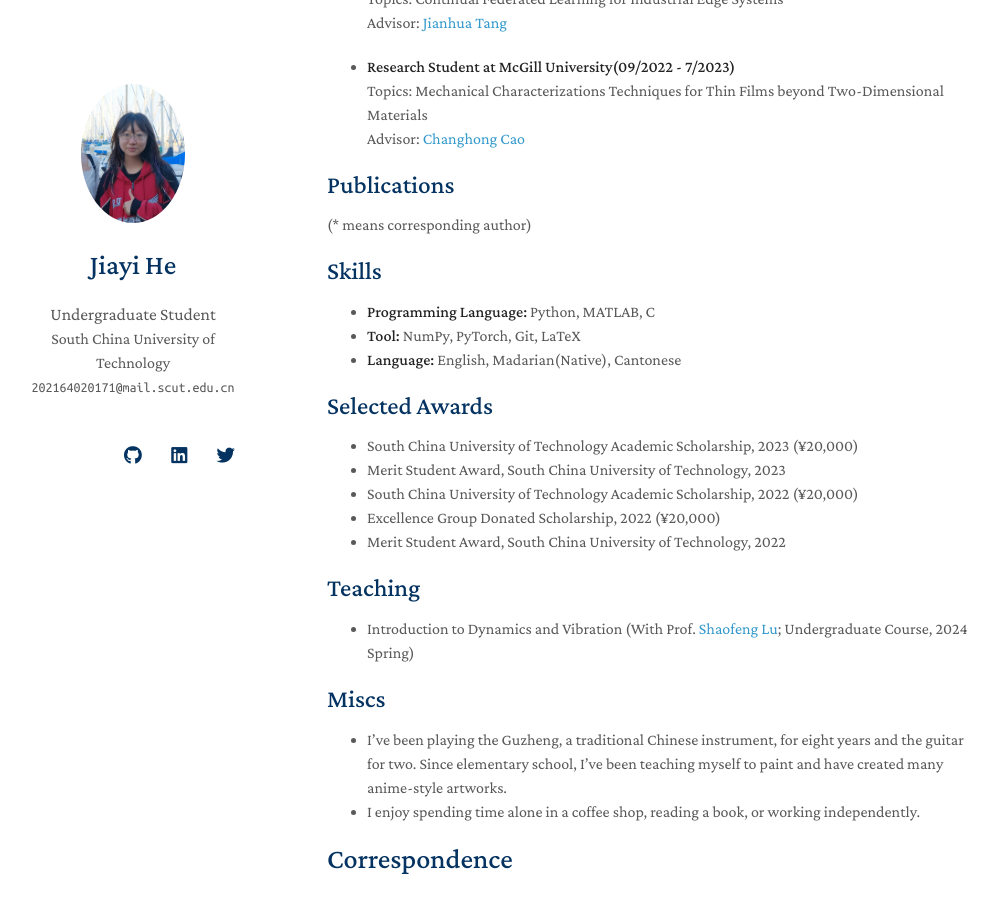
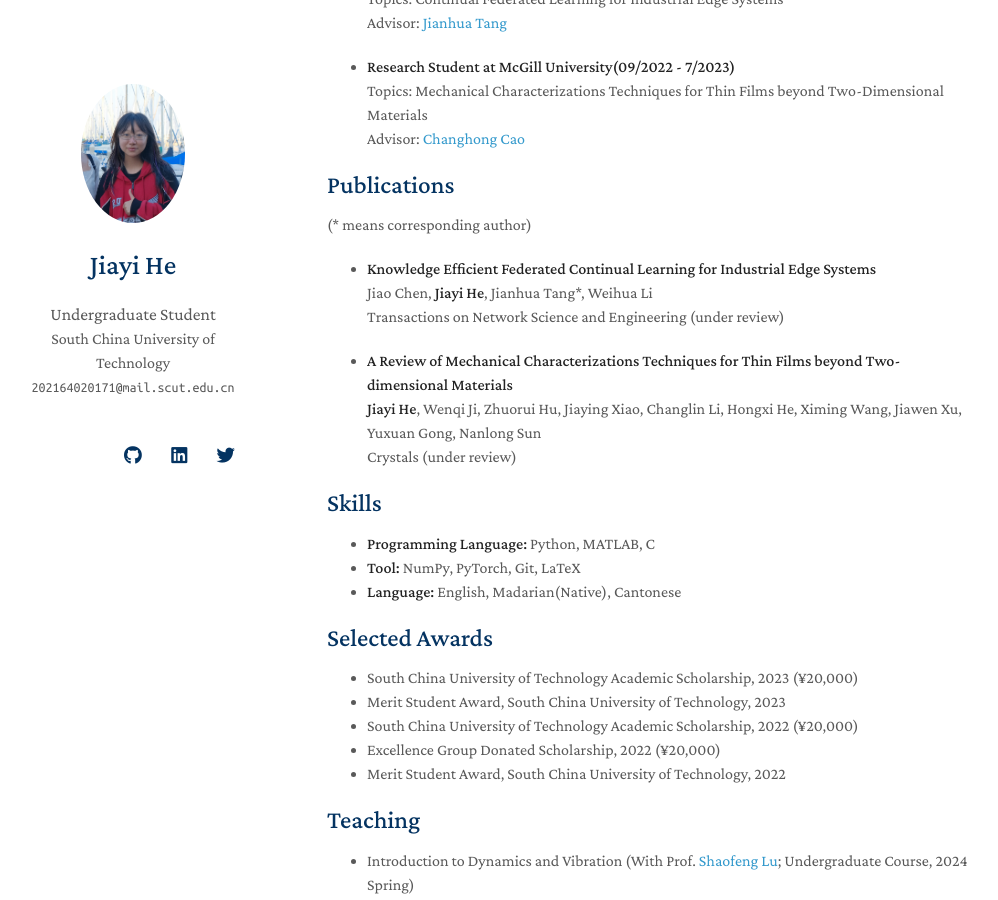
Before and after one commit to ivy3h/ivy3h.github.io, a Jekyll site: the page built from index.md, in a window 1280 px wide and 900 px high, scrolled down 786 px. Shown: the whole window, without its empty margins (143-1141 px from the left). Built offline with Jekyll 4.4.1, drawn with Linux system fonts in a browser that asks for light colours; nearby versions of some CDN libraries; a style sheet for code colours, icons or effects is not loaded; our own code applies the rules of GitHub Pages for plain Markdown files.

Commit message:
Update index.md

```diff
--- a/index.md
+++ b/index.md
@@ -44,6 +44,17 @@ Topics: Mechanical Characterizations Techniques for Thin Films beyond Two-Dimens
 ## Publications
 (* means corresponding author)
 
+- **Knowledge Efficient Federated Continual Learning for Industrial Edge Systems**
+Jiao Chen, **Jiayi He**, Jianhua Tang*, Weihua Li
+Transactions on Network Science and Engineering (under review)
+
+- **A Review of Mechanical Characterizations Techniques for Thin Films beyond Two-dimensional Materials**
+**Jiayi He**, Wenqi Ji, Zhuorui Hu, Jiaying Xiao, Changlin Li, Hongxi He, Ximing Wang, Jiawen Xu, Yuxuan Gong, Nanlong Sun
+Crystals (under review)
+
+
+
+
 
 ## Skills
 - **Programming Language:**
```
